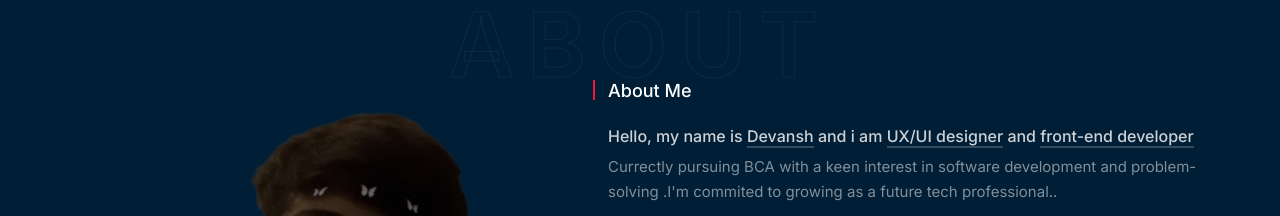
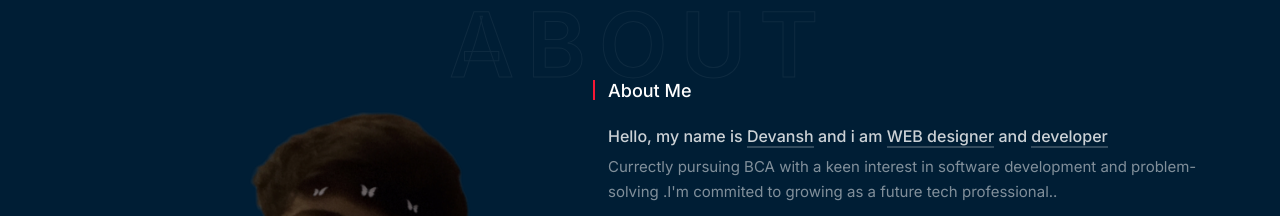
Before and after one commit to DEVANSHSAXENAMAIN/portfolio, a plain HTML site: page index.html in a window 1280 px wide. Shown: the part 820-1036 px from the top of the page. Drawn offline with Linux system fonts and the light colour scheme; a script that the page names is missing.

Commit message:
Update index.html

```diff
--- a/index.html
+++ b/index.html
@@ -121,7 +121,7 @@
                             <div class="sm-title">
                                 <h3>About Me</h3>
                             </div>
-                            <h6>Hello, my name is <span>Devansh</span> and i am <span>UX/UI designer</span> and <span>front-end developer</span></h6>
+                            <h6>Hello, my name is <span>Devansh</span> and i am <span>WEB designer</span> and <span> developer</span></h6>
                             <p>Currectly pursuing BCA with a keen interest in software development and problem-solving .I'm commited to growing as a future tech professional..</p>
                         </div>
                         <div class="about-row tag-text">
```
